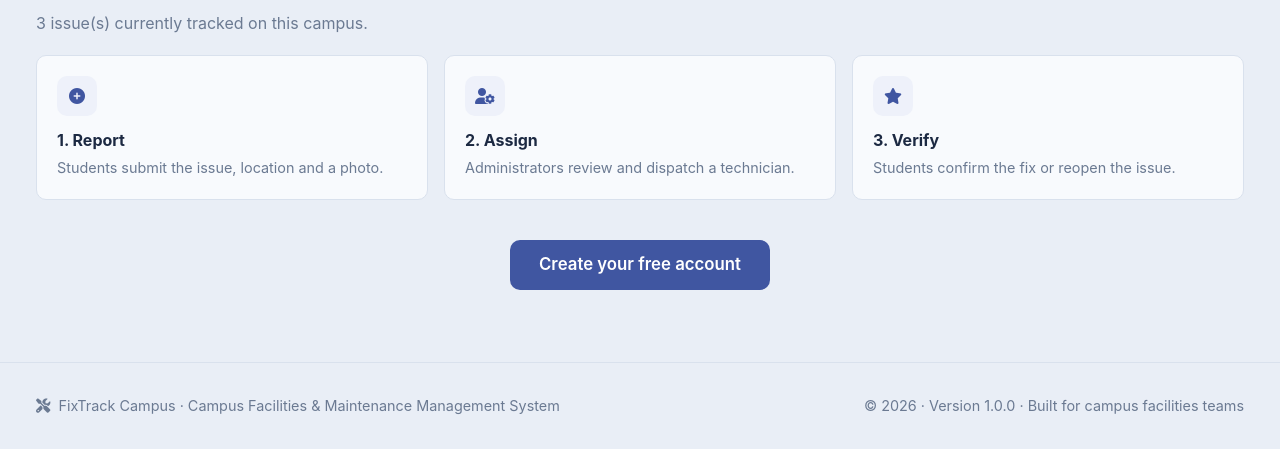
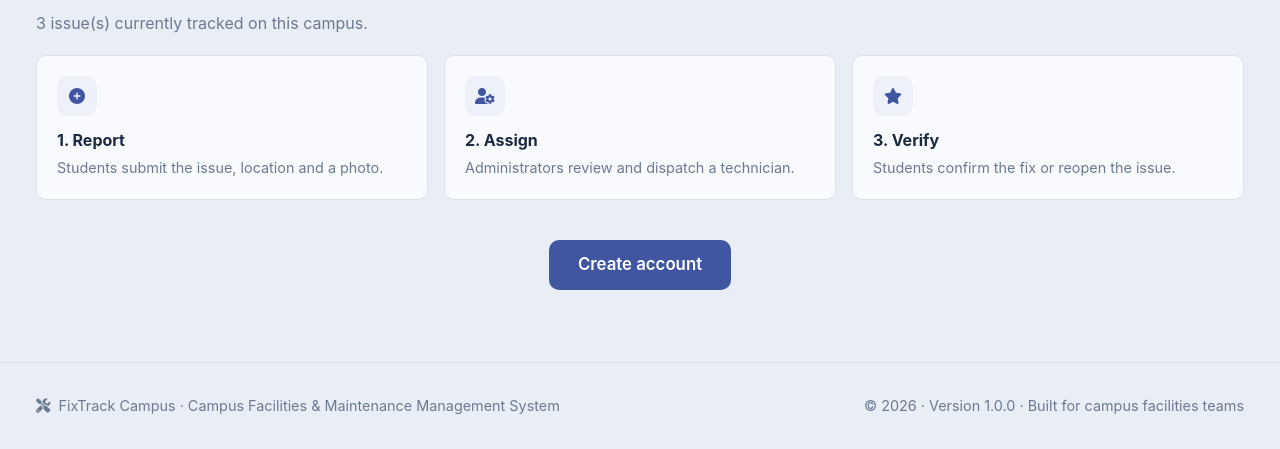
Before and after one commit to FredTechDev/FixTrack-campus, a PHP site: page / in a window 1280 px wide. Shown: the part 557-1006 px from the top of the page. Run offline with PHP 8.4, Linux system fonts and the light colour scheme; data comes from the database, SQL or seed files in the repository.

Commit message:
copy: simplify call-to-action to 'Create account'

```diff
--- a/index.php
+++ b/index.php
@@ -36,7 +36,7 @@ include __DIR__ . '/includes/header.php';
 </section>
 
 <section class="section" style="text-align:center">
-    <a href="<?= e(url('register.php')) ?>" class="btn btn-primary btn-lg">Create your free account</a>
+    <a href="<?= e(url('register.php')) ?>" class="btn btn-primary btn-lg">Create account</a>
 </section>
 
 <?php include __DIR__ . '/includes/footer.php'; ?>
```
